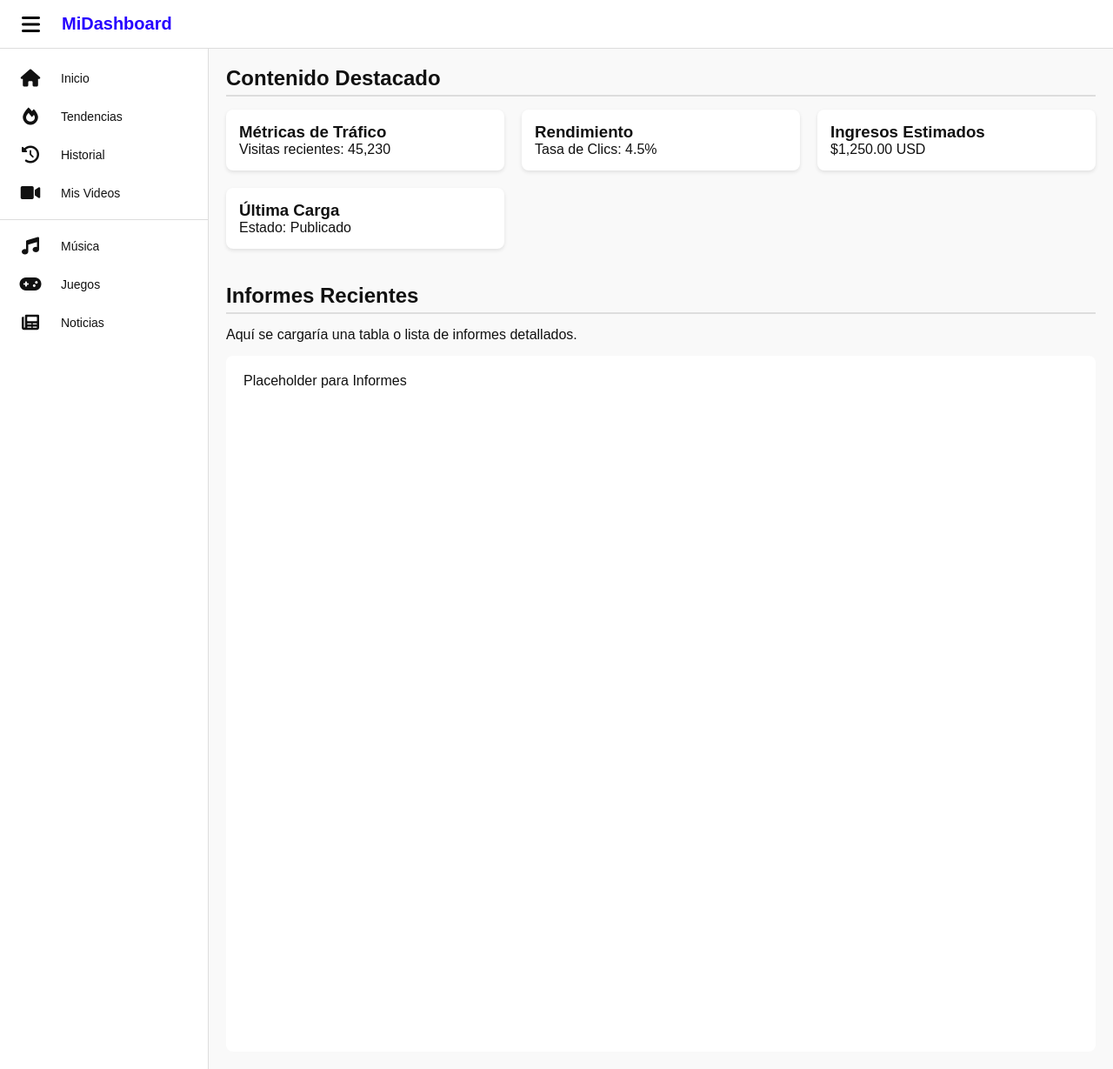
After one commit to morenonavarroluis/django_intra, a Django app: page /admi in a window 1280 px wide. The commit adds this page. Shown: the whole page at 87% size. Run offline with Django 5.2, Linux system fonts and the light colour scheme.

Commit message:
change en sesion and add of dashboard

```diff
--- /dev/null
+++ b/Intranet/templates/bases/dashboard.html
@@ -0,0 +1,231 @@
+{% load static %}
+
+<!DOCTYPE html>
+<html lang="es">
+<head>
+    <meta charset="UTF-8">
+    <meta name="viewport" content="width=device-width, initial-scale=1.0">
+    <title>Dashboard Estilo YouTube</title>
+    <style>
+        /* ================================== */
+        /* == ESTILOS BASE Y VARIABLES CSS == */
+        /* ================================== */
+        :root {
+            --primary-color: #2600ff; /* Rojo de YouTube */
+            --secondary-color: #333;
+            --bg-color: #f9f9f9;
+            --text-color: #111;
+            --menu-width-open: 240px;
+            --menu-width-closed: 72px;
+        }
+
+        * {
+            box-sizing: border-box;
+            margin: 0;
+            padding: 0;
+            font-family: Arial, sans-serif;
+        }
+
+        body {
+            background-color: var(--bg-color);
+            color: var(--text-color);
+            overflow-x: hidden;
+        }
+
+        /* ================================== */
+        /* == ESTRUCTURA PRINCIPAL (GRID) === */
+        /* ================================== */
+        .dashboard-layout {
+            display: grid;
+            /* Define las áreas del grid: cabecera (header) y contenido principal (main) */
+            grid-template-rows: 56px 1fr;
+            grid-template-columns: var(--menu-width-open) 1fr;
+            height: 100vh;
+            transition: grid-template-columns 0.3s ease;
+        }
+
+        /* Estado del menú cerrado */
+        .dashboard-layout.collapsed {
+            grid-template-columns: var(--menu-width-closed) 1fr;
+        }
+
+        /* ================================== */
+        /* =========== CABECERA ============= */
+        /* ================================== */
+        .header {
+            grid-column: 1 / -1; /* Ocupa todas las columnas */
+            background-color: #fff;
+            border-bottom: 1px solid #ddd;
+            display: flex;
+            align-items: center;
+            padding: 0 20px;
+            z-index: 10;
+        }
+
+        .menu-toggle {
+            background: none;
+            border: none;
+            cursor: pointer;
+            font-size: 24px;
+            margin-right: 20px;
+            padding: 5px;
+            display: flex;
+            align-items: center;
+            justify-content: center;
+        }
+
+        .logo {
+            font-size: 20px;
+            font-weight: bold;
+            color: var(--primary-color);
+        }
+
+        /* ================================== */
+        /* =========== MENÚ LATERAL ========= */
+        /* ================================== */
+        .sidebar {
+            grid-row: 2 / 3;
+            grid-column: 1 / 2;
+            background-color: #fff;
+            padding-top: 10px;
+            overflow-y: auto;
+            border-right: 1px solid #ddd;
+        }
+
+        .nav-item {
+            display: flex;
+            align-items: center;
+            padding: 10px 20px;
+            margin: 4px 0;
+            cursor: pointer;
+            text-decoration: none;
+            color: var(--text-color);
+            transition: background-color 0.15s;
+        }
+
+        .nav-item:hover {
+            background-color: #eee;
+        }
+
+        .nav-item i {
+            font-size: 20px;
+            width: 30px; /* Asegura espacio fijo para el icono */
+            text-align: center;
+        }
+
+        .nav-item span {
+            font-size: 14px;
+            white-space: nowrap;
+            overflow: hidden;
+            opacity: 1;
+            transition: opacity 0.3s ease;
+            margin-left: 20px; /* Espacio entre icono y texto */
+        }
+
+        /* Estado de colapso del menú */
+        .dashboard-layout.collapsed .nav-item {
+            justify-content: center;
+            padding: 10px; /* Padding más pequeño cuando colapsa */
+        }
+
+        .dashboard-layout.collapsed .nav-item span {
+            opacity: 0;
+            width: 0;
+            margin-left: 0;
+            position: absolute; /* Oculta el texto sin afectar el icono */
+        }
+
+        /* ================================== */
+        /* ======== CONTENIDO PRINCIPAL ===== */
+        /* ================================== */
+        .main-content {
+            grid-row: 2 / 3;
+            grid-column: 2 / 3;
+            padding: 20px;
+            overflow-y: auto;
+        }
+
+        /* Títulos del contenido */
+        .content-section h2 {
+            margin-bottom: 15px;
+            border-bottom: 2px solid #ddd;
+            padding-bottom: 5px;
+        }
+
+        /* Diseño de tarjetas (ejemplo de contenido) */
+        .card-grid {
+            display: grid;
+            grid-template-columns: repeat(auto-fit, minmax(280px, 1fr));
+            gap: 20px;
+        }
+
+        .card {
+            background-color: #fff;
+            border-radius: 8px;
+            box-shadow: 0 2px 4px rgba(0, 0, 0, 0.1);
+            padding: 15px;
+        }
+    </style>
+    <link rel="stylesheet" href="https://cdnjs.cloudflare.com/ajax/libs/font-awesome/6.0.0-beta3/css/all.min.css">
+</head>
+<body>
+
+    <div class="dashboard-layout">
+
+        <header class="header">
+            <button class="menu-toggle" id="menuToggle">
+                <i class="fas fa-bars"></i>
+            </button>
+            <div class="logo">MiDashboard</div>
+            </header>
+
+        <aside class="sidebar" id="sidebar">
+            <a href="#" class="nav-item active">
+                <i class="fas fa-home"></i>
+                <span>Inicio</span>
+            </a>
+            <a href="#" class="nav-item">
+                <i class="fas fa-fire"></i>
+                <span>Tendencias</span>
+            </a>
+            <a href="#" class="nav-item">
+                <i class="fas fa-history"></i>
+                <span>Historial</span>
+            </a>
+            <a href="#" class="nav-item">
+                <i class="fas fa-video"></i>
+                <span>Mis Videos</span>
+            </a>
+            <hr style="margin: 10px 0; border: 0; border-top: 1px solid #ddd;">
+            <a href="#" class="nav-item">
+                <i class="fas fa-music"></i>
+                <span>Música</span>
+            </a>
+            <a href="#" class="nav-item">
+                <i class="fas fa-gamepad"></i>
+                <span>Juegos</span>
+            </a>
+            <a href="#" class="nav-item">
+                <i class="fas fa-newspaper"></i>
+                <span>Noticias</span>
+            </a>
+        </aside>
+
+       {% block content %}
+       {% endblock content %}
+    </div>
+
+    <script>
+        document.addEventListener('DOMContentLoaded', () => {
+            const menuToggle = document.getElementById('menuToggle');
+            const dashboardLayout = document.querySelector('.dashboard-layout');
+
+            // El menú por defecto está abierto. La primera pulsación lo colapsa.
+            menuToggle.addEventListener('click', () => {
+                // Alterna la clase 'collapsed' en el layout principal
+                dashboardLayout.classList.toggle('collapsed');
+            });
+        });
+    </script>
+</body>
+</html>
--- /dev/null
+++ b/Intranet/templates/paginas/administrador.html
@@ -0,0 +1,35 @@
+{% extends 'bases/dashboard.html' %}
+
+{% block content %}
+     <main class="main-content">
+            <div class="content-section">
+                <h2>Contenido Destacado</h2>
+                <div class="card-grid">
+                    <div class="card">
+                        <h3>Métricas de Tráfico</h3>
+                        <p>Visitas recientes: 45,230</p>
+                    </div>
+                    <div class="card">
+                        <h3>Rendimiento</h3>
+                        <p>Tasa de Clics: 4.5%</p>
+                    </div>
+                    <div class="card">
+                        <h3>Ingresos Estimados</h3>
+                        <p>$1,250.00 USD</p>
+                    </div>
+                    <div class="card">
+                        <h3>Última Carga</h3>
+                        <p>Estado: Publicado</p>
+                    </div>
+                </div>
+            </div>
+
+            <div class="content-section" style="margin-top: 40px;">
+                <h2>Informes Recientes</h2>
+                <p>Aquí se cargaría una tabla o lista de informes detallados.</p>
+                <div style="height: 800px; background-color: #fff; border-radius: 8px; padding: 20px; margin-top: 15px;">
+                    Placeholder para Informes
+                </div>
+            </div>
+        </main>
+{% endblock content %}
--- a/Intranet/templates/paginas/login.html
+++ b/Intranet/templates/paginas/login.html
@@ -5,7 +5,8 @@
             <h1 class="text-2xl font-bold text-gray-900">Intranet Login</h1>
             <p class="text-gray-600 mt-2">Accede a tu cuenta corporativa</p>
         </div>
-        <form class="space-y-4">
+        <form action="loggi" method="post" class="space-y-4">
+            {% csrf_token %}
             <div>
                 <label for="username" class="block text-sm font-medium text-gray-700 mb-1">Usuario o Email</label>
                 <input type="text" id="username" name="username" required
--- a/Intranet/urls.py
+++ b/Intranet/urls.py
@@ -2,5 +2,7 @@ from django.urls import path
 from .views import *
 
 urlpatterns = [
-    path('', inicio , name="inicio")
+    path('', inicio , name="inicio"),
+    path('loggi', loggi, name='loggi'),
+    path('admi', admi , name="admi")
 ]
--- a/Intranet/views.py
+++ b/Intranet/views.py
@@ -1,5 +1,26 @@
-from django.shortcuts import render
+from django.shortcuts import render,redirect
+from django.contrib.auth import authenticate,login
+from django.contrib import messages
 
-# Create your views here.
+
 def inicio(request):
     return render(request, "paginas/login.html")
+
+def loggi(request):
+    if request.method == 'POST':
+        username = request.POST.get('username')
+        password = request.POST.get('password')
+
+        user =  authenticate(request, username = username, password = password)
+
+        if user is not None:
+            login(request,user)
+            return redirect('admi')
+        else:
+            messages.error(request, 'Nombre de usuario o contraseña incorrecta ')
+            return render(request, "paginas/login.html")
+
+    return render(request, "paginas/login.html")
+
+def admi(request):
+    return render(request, "paginas/administrador.html")
```
Also changed, not shown: panel/settings.py (+5 -2 lines).
